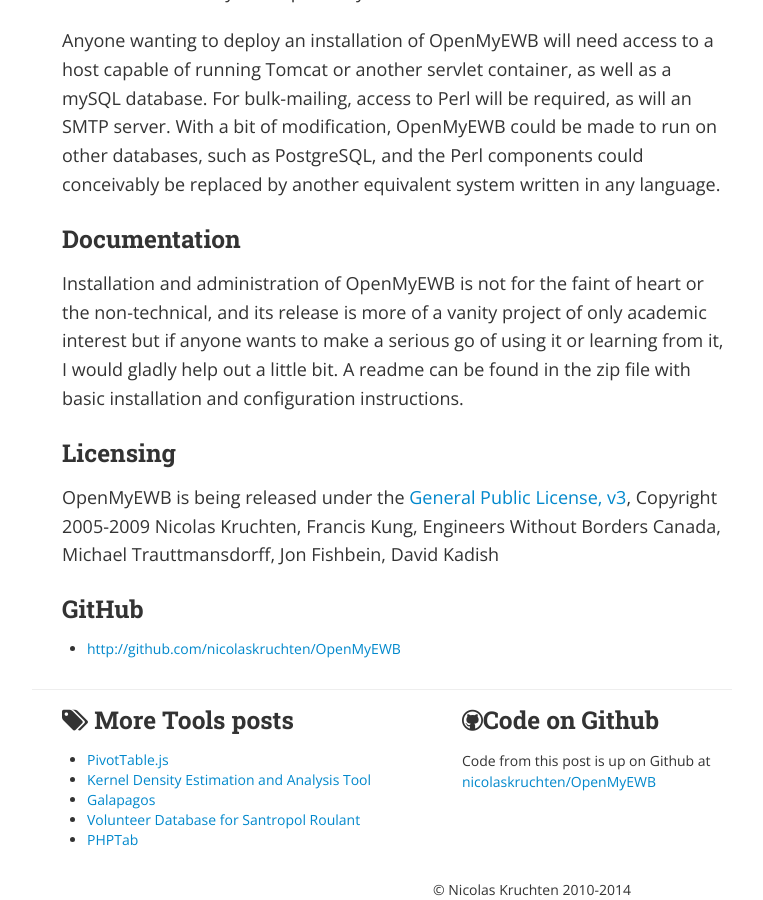
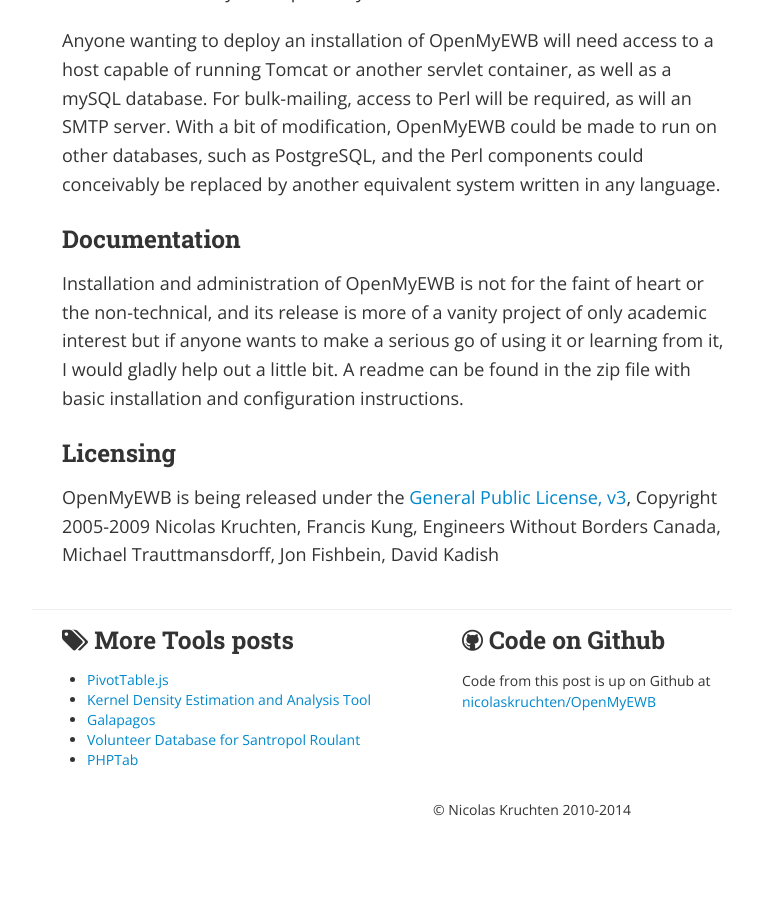
Before and after one commit to nicolaskruchten/nicolaskruchten.github.io, a Jekyll site: the page built from _posts/2010-09-27-openmyewb.html, in a window 1280 px wide and 900 px high, scrolled down 2407 px. Shown: the whole window, without its empty margins (93-856 px from the left). Built offline with Jekyll 4.4.1, drawn with Linux system fonts in a browser that asks for light colours; after the commit the page ends 3227 px from its top, so only the background shows below that.

Commit message:
more tweaks

```diff
--- a/_includes/body/post.html
+++ b/_includes/body/post.html
@@ -48,7 +48,7 @@
 						</div>
 						<div class="span3">
 							{% if page.github %}
-								<h3><i class="icon-github"></i>Code on Github</h3>
+								<h3><i class="icon-github"></i> Code on Github</h3>
 								<p>
 								Code from this post is up on Github at <a href="https://github.com/{{page.github}}" target="_blank">{{page.github}}</a>
 								</p>
--- a/_posts/2010-09-26-bridge-optimizing-genetic-algorithm-in-excel-vba.html
+++ b/_posts/2010-09-26-bridge-optimizing-genetic-algorithm-in-excel-vba.html
@@ -13,7 +13,7 @@
 <!-- more -->
 
 <p>Many hours of work and 10 versions later (as inidicated by the filename of the download below!), my teammate and I had a functional model of this bridge in Excel, and I decided to take up the professor&#8217;s challenge by applying a <a href="http://nicolas.kruchten.com/content/wp-content/uploads/2010/09/thesis.pdf">Genetic Algorithm</a> to it. I chose the member positions as the &#8216;genome&#8217; and the displacement as the &#8216;unfitness&#8217; function. I implemented the GA logic in a few VBA macros that copy-paste genome values into the model&#8217;s input cells and copy-paste the resulting output back into the genome list. The results were surprising: the GA invariably bunched up all of the columns to the left and right of the bridge! Upon seeing this result, our professor got a little red in the face as he realized that this is indeed the most efficient solution to the model he has asked us to use: <a href="http://en.wikipedia.org/wiki/Truss">truss</a> members by definition only carry axial loads, so a single flat member across the span will show no displacement as it won&#8217;t be modelled to bend!</p>
-<h2>Download</h2>
+<h3>Download</h3>
 <ul>
 <li><a href="http://nicolas.kruchten.com/content/wp-content/uploads/2010/09/model10.xls">model10.xls</a></li>
 </ul>
--- a/_posts/2010-09-27-openmyewb.html
+++ b/_posts/2010-09-27-openmyewb.html
@@ -40,7 +40,3 @@
 <p>Installation and administration of OpenMyEWB is not for the faint of  heart or the non-technical, and its release is more of a vanity project  of only academic interest but if anyone wants to make a serious go of  using it or learning from it, I would gladly help out a little bit. A  readme can be found in the zip file with basic installation and  configuration instructions.</p>
 <h3>Licensing</h3>
 <p>OpenMyEWB is being released under the <a href="http://www.gnu.org/copyleft/gpl.html">General Public License, v3</a>,  Copyright 2005-2009 Nicolas Kruchten, Francis Kung, Engineers Without  Borders Canada, Michael Trauttmansdorff, Jon Fishbein, David Kadish</p>
-<h3>GitHub</h3>
-<ul>
-<li><a href="http://github.com/nicolaskruchten/OpenMyEWB">http://github.com/nicolaskruchten/OpenMyEWB</a></li>
-</ul>
```
